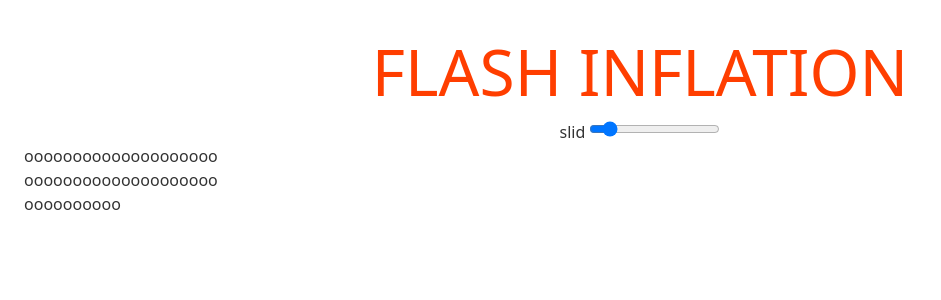
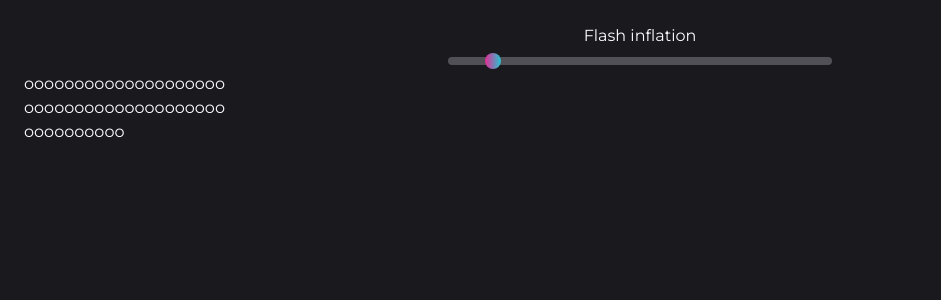
Before and after one commit to osjjames/inflashion, a Svelte app: page / in a window 1280 px wide. Shown: the top 300 px of the page, without its empty margins (0-941 px from the left). Built offline with nearby package versions, Linux system fonts and the light colour scheme.

Commit message:
Initial stylings

```diff
--- a/public/index.html
+++ b/public/index.html
@@ -10,6 +10,9 @@
 	<link rel='stylesheet' href='/global.css'>
 	<link rel='stylesheet' href='/build/bundle.css'>
 
+	<link rel="preconnect" href="https://fonts.gstatic.com">
+	<link href="https://fonts.googleapis.com/css2?family=Montserrat:ital,wght@0,100;0,200;0,300;0,400;0,500;0,600;0,700;0,800;0,900;1,100;1,200;1,300;1,400;1,500;1,600;1,700;1,800;1,900&display=swap" rel="stylesheet">
+
 	<script defer src='/build/bundle.js'></script>
 </head>
 
--- a/src/App.svelte
+++ b/src/App.svelte
@@ -1,25 +1,15 @@
 <script lang="ts">
 	import Slider from './components/input/Slider.svelte';
-	export let population: number = 50;
+	import AgentGrid from "./components/AgentGrid.svelte";
+
+	let population: number = 50;
 	const maxPopulation = 500;
-	const peoplePerRow = 20;
-
-	$: numberOfRows = Math.ceil(population/peoplePerRow);
-	$: remainder = population % peoplePerRow;
 </script>
 
 <main>
 	<h1>Flash inflation</h1>
-	<Slider min="0" max={maxPopulation} step="1" bind:value={population}></Slider>
-	<div class="population-container">
-		{#each Array(numberOfRows) as _, i}
-			{#each Array(i === numberOfRows - 1 && remainder !== 0 ? remainder : peoplePerRow) as _,j}
-				<span>o</span>
-			{/each}
-			<br/>
-		{/each}
-	</div>
-
+	<Slider inputClass="w-96" min="0" max={maxPopulation} step="1" bind:value={population}></Slider>
+	<AgentGrid {population} {maxPopulation}/>
 </main>
 
 <style global lang="postcss">
@@ -31,22 +21,19 @@
 
 	@tailwind utilities;
 
+	@layer base {
+		body {
+			@apply font-normal;
+			@apply bg-flash-gray-900;
+			@apply text-flash-gray-50;
+		}
+	}
+
 	main {
 		text-align: center;
 		padding: 1em;
 		max-width: 240px;
 		margin: 0 auto;
-	}
-
-	h1 {
-		color: #ff3e00;
-		text-transform: uppercase;
-		font-size: 4em;
-		font-weight: 100;
-	}
-
-	.population-container {
-		text-align: left;
 	}
 
 	@media (min-width: 640px) {
--- /dev/null
+++ b/src/components/AgentGrid.svelte
@@ -0,0 +1,17 @@
+<script lang="ts">
+    export let population: number;
+    export let maxPopulation: number;
+    const peoplePerRow = 20;
+
+    $: numberOfRows = Math.ceil(population/peoplePerRow);
+    $: remainder = population % peoplePerRow;
+</script>
+
+<div class="text-left">
+    {#each Array(numberOfRows) as _, i}
+        {#each Array(i === numberOfRows - 1 && remainder !== 0 ? remainder : peoplePerRow) as _,j}
+            <span>o</span>
+        {/each}
+        <br/>
+    {/each}
+</div>
--- a/src/components/input/Slider.svelte
+++ b/src/components/input/Slider.svelte
@@ -3,13 +3,23 @@
     export let max: number;
     export let step: number;
     export let value: number;
+
+    export let inputClass: string;
 </script>
 
-<label for="slider" name="slider">
-    slid
-    <input id="slider" type="range" {min} {max} {step} bind:value/>
+<label for="slider">
+    <input id="slider" type="range" {min} {max} {step} bind:value
+        class={`rounded h-2 border-0 bg-flash-gray-300 focus:outline-none ${inputClass}`}
+    />
 </label>
 
 <style>
+    #slider {
+        -webkit-appearance: none;
 
+        &::-webkit-slider-thumb {
+             -webkit-appearance: none;
+             @apply w-4 h-4 bg-gradient-to-r from-flash-pink to-flash-blue cursor-pointer rounded-full;
+         }
+    }
 </style>
--- a/tailwind.config.js
+++ b/tailwind.config.js
@@ -1,7 +1,29 @@
 // Used https://dev.to/swyx/how-to-set-up-svelte-with-tailwind-css-4fg5
+
+const defaultTheme = require("tailwindcss/defaultTheme");
 
 const isProduction = !process.env.ROLLUP_WATCH; // or some other env var like NODE_ENV
 module.exports = {
+    theme: {
+        fontFamily: {
+            sans: ['Montserrat', ...defaultTheme.fontFamily.sans]
+        },
+        extend: {
+            colors: {
+                'flash-pink': '#E62B96',
+                'flash-blue': '#24C5D2',
+                'flash-gray': {
+                    '50': '#FCFBFE',  // light text
+                    '100': '#75767B', // icons
+                    '200': '#68676C', // less faded text (eg x buttons)
+                    '300': '#515056', // faded text
+                    '600': '#29282D', // disabled buttons
+                    '800': '#212025', // lighter bg
+                    '900': '#1A191E'  // darker bg
+                }
+            }
+        }
+    },
     plugins: [
         // other plugins here
     ],
```
